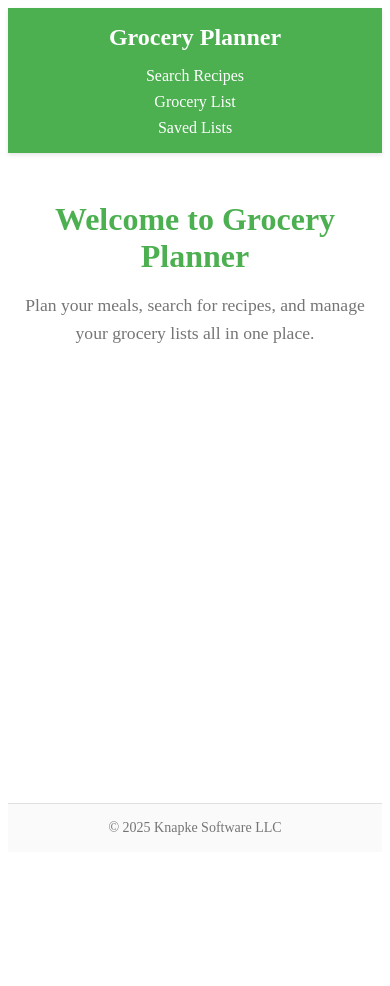
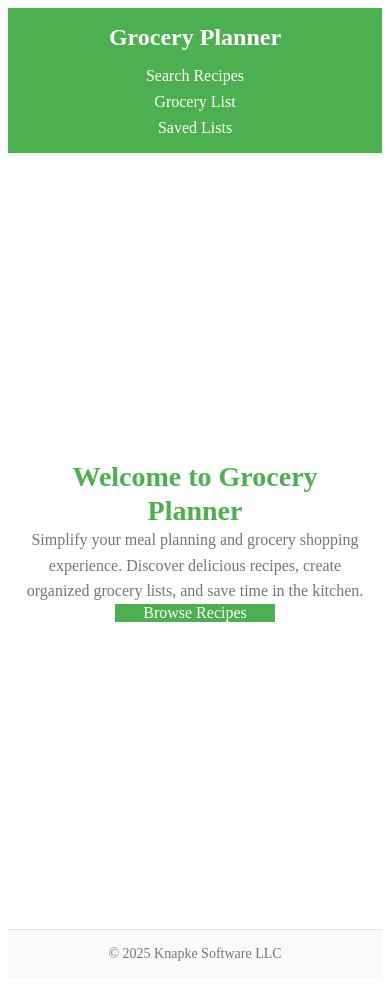
Before and after one commit to evanknapke/grocery-planner, a Vue app: page / in a window 390 px wide. Before the commit the page ends 860 px from the top, so only its background shows below. Built offline with nearby package versions, Linux system fonts and the light colour scheme.

Commit message:
Add some welcome text to the home page

```diff
--- a/src/pages/HomePage.vue
+++ b/src/pages/HomePage.vue
@@ -1,9 +1,17 @@
 <template>
   <div class="home">
-    <h2 class="home__title">Welcome to Grocery Planner</h2>
-    <p class="home__description">
-      Plan your meals, search for recipes, and manage your grocery lists all in one place.
-    </p>
+    <div class="home__content">
+      <h1 class="home__title">Welcome to Grocery Planner</h1>
+      <p class="home__description">
+        Simplify your meal planning and grocery shopping experience. Discover delicious recipes,
+        create organized grocery lists, and save time in the kitchen.
+      </p>
+      <div class="home__actions">
+        <router-link to="/search" class="btn btn-primary home__cta">
+          Browse Recipes
+        </router-link>
+      </div>
+    </div>
   </div>
 </template>
 
@@ -12,21 +20,80 @@
 
 <style scoped lang="scss">
 .home {
-  text-align: center;
-  padding: 2rem 0;
+  min-height: calc(100vh - 120px); // Account for header height
+  display: flex;
+  align-items: center;
+  justify-content: center;
+  padding: var(--spacing-xl) var(--spacing-md);
+
+  &__content {
+    text-align: center;
+    max-width: 600px;
+    width: 100%;
+  }
 
   &__title {
-    font-size: 2rem;
-    margin-bottom: 1rem;
+    font-size: 2.5rem;
+    font-weight: 700;
+    margin-bottom: var(--spacing-lg);
     color: $primary-color;
+    line-height: 1.2;
   }
 
   &__description {
+    font-size: 1.2rem;
+    color: $text-secondary;
+    margin-bottom: var(--spacing-xl);
+    line-height: 1.6;
+  }
+
+  &__actions {
+    margin-top: var(--spacing-xl);
+  }
+
+  &__cta {
     font-size: 1.1rem;
-    color: $text-secondary;
-    max-width: 600px;
-    margin: 0 auto;
-    line-height: 1.6;
+    padding: var(--spacing-md) var(--spacing-xl);
+    border-radius: var(--border-radius-md);
+    text-decoration: none;
+    display: inline-block;
+    min-width: 180px;
+  }
+}
+
+// Responsive design
+@media (max-width: 768px) {
+  .home {
+    padding: var(--spacing-lg) var(--spacing-sm);
+    min-height: calc(100vh - 100px);
+
+    &__title {
+      font-size: 2rem;
+      margin-bottom: var(--spacing-md);
+    }
+
+    &__description {
+      font-size: 1.1rem;
+      margin-bottom: var(--spacing-lg);
+    }
+
+    &__cta {
+      font-size: 1rem;
+      padding: var(--spacing-sm) var(--spacing-lg);
+      min-width: 160px;
+    }
+  }
+}
+
+@media (max-width: 480px) {
+  .home {
+    &__title {
+      font-size: 1.75rem;
+    }
+
+    &__description {
+      font-size: 1rem;
+    }
   }
 }
 </style>
```
